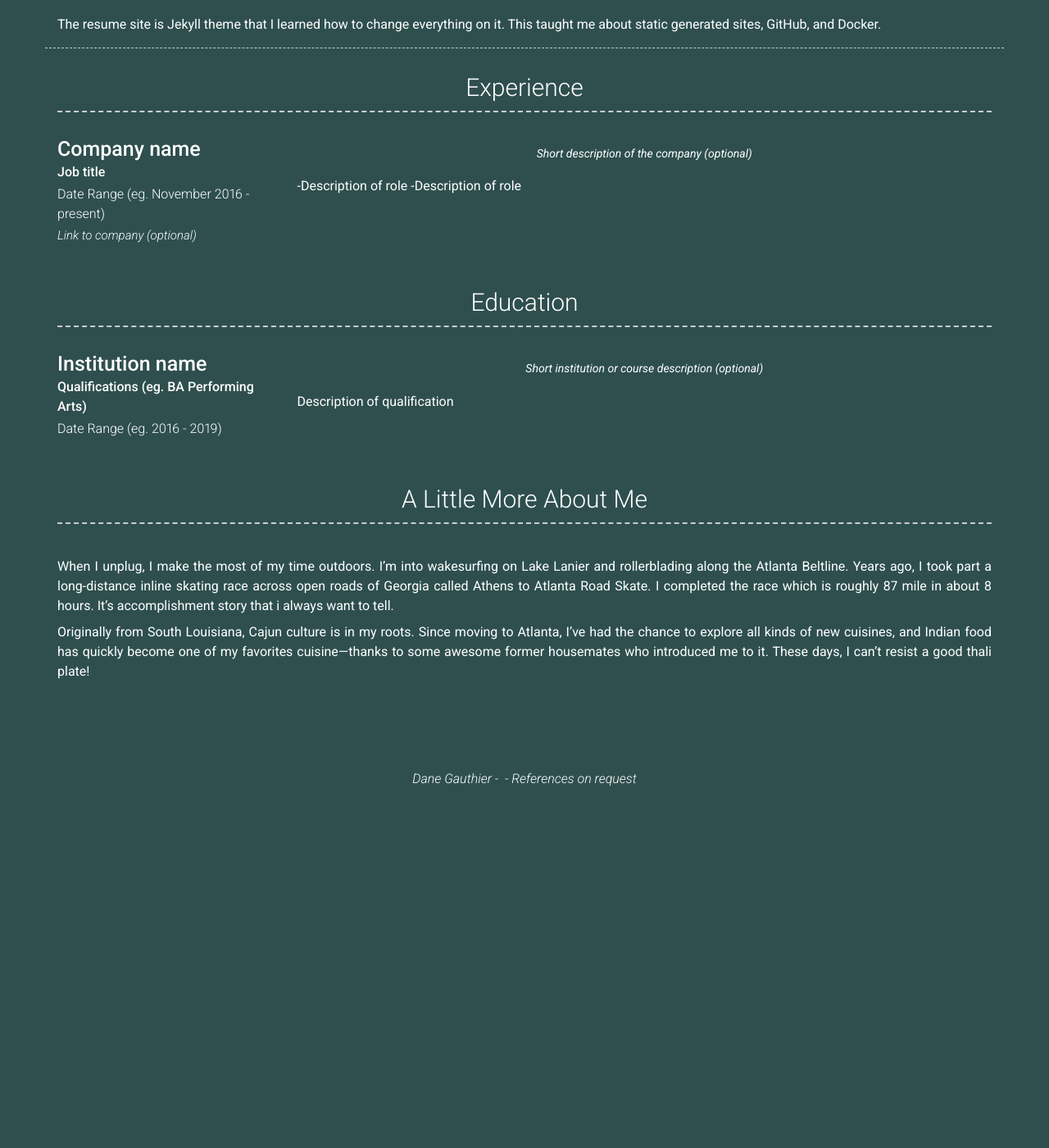
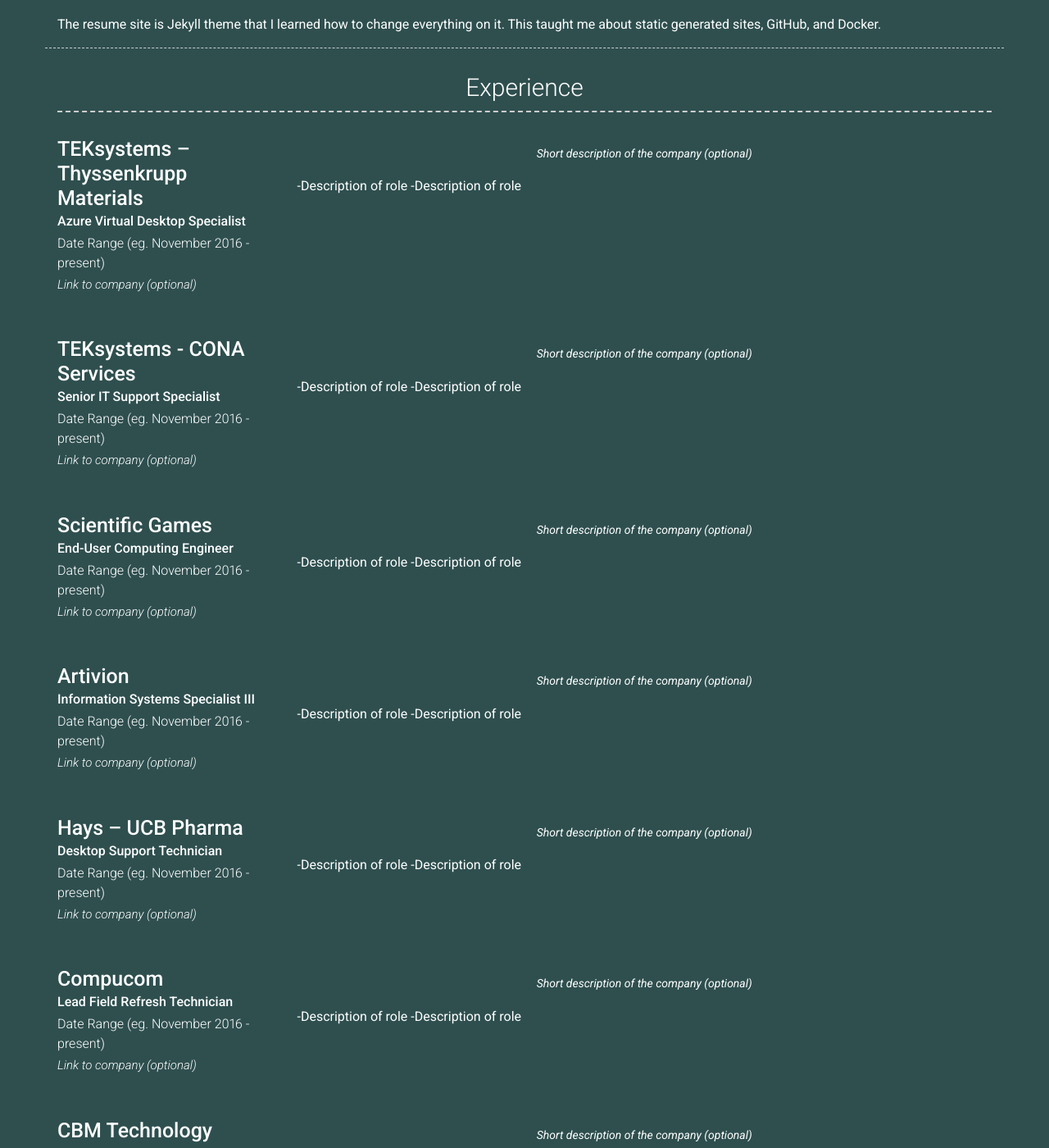
Before and after one commit to dane-gauthier/danegauthier.github.io, a Jekyll site: the page built from index.md, in a window 1280 px wide and 1400 px high, scrolled down 720 px. Shown: the whole window at 82% size. Built offline with Jekyll 4.4.1, drawn with Linux system fonts in a browser that asks for light colours; nearby versions of some CDN libraries; before the commit the page ends 1690 px from its top, so only the background shows below that; some of the changed text lies outside the part shown.

Commit message:
Company names and Job titles

```diff
--- a/_config.yml
+++ b/_config.yml
@@ -51,8 +51,8 @@
     layout: list
     content:
       - layout: left
-        title: Company name
-        sub_title: Job title
+        title: TEKsystems – Thyssenkrupp Materials
+        sub_title: Azure Virtual Desktop Specialist
         caption: Date Range (eg. November 2016 - present)
         link: Link to company (optional)
         quote: >
@@ -60,6 +60,77 @@
         description: | # this will include new lines to allow paragraphs
           -Description of role
           -Description of role
+      - layout: left
+        title: TEKsystems - CONA Services
+        sub_title: Senior IT Support Specialist
+        caption: Date Range (eg. November 2016 - present)
+        link: Link to company (optional)
+        quote: >
+          Short description of the company (optional)
+        description: | # this will include new lines to allow paragraphs
+          -Description of role
+          -Description of role
+      - layout: left
+        title: Scientific Games
+        sub_title: End-User Computing Engineer
+        caption: Date Range (eg. November 2016 - present)
+        link: Link to company (optional)
+        quote: >
+          Short description of the company (optional)
+        description: | # this will include new lines to allow paragraphs
+          -Description of role
+          -Description of role
+      - layout: left
+        title: Artivion
+        sub_title: Information Systems Specialist III
+        caption: Date Range (eg. November 2016 - present)
+        link: Link to company (optional)
+        quote: >
+          Short description of the company (optional)
+        description: | # this will include new lines to allow paragraphs
+          -Description of role
+          -Description of role
+      - layout: left
+        title: Hays – UCB Pharma
+        sub_title: Desktop Support Technician
+        caption: Date Range (eg. November 2016 - present)
+        link: Link to company (optional)
+        quote: >
+          Short description of the company (optional)
+        description: | # this will include new lines to allow paragraphs
+          -Description of role
+          -Description of role
+      - layout: left
+        title: Compucom
+        sub_title: Lead Field Refresh Technician
+        caption: Date Range (eg. November 2016 - present)
+        link: Link to company (optional)
+        quote: >
+          Short description of the company (optional)
+        description: | # this will include new lines to allow paragraphs
+          -Description of role
+          -Description of role
+      - layout: left
+        title: CBM Technology
+        sub_title:  IT Specialist
+        caption: Date Range (eg. November 2016 - present)
+        link: Link to company (optional)
+        quote: >
+          Short description of the company (optional)
+        description: | # this will include new lines to allow paragraphs
+          -Description of role
+          -Description of role
+      - layout: left
+        title: Ntense Technologies
+        sub_title: IT Technician
+        caption: Date Range (eg. November 2016 - present)
+        link: Link to company (optional)
+        quote: >
+          Short description of the company (optional)
+        description: | # this will include new lines to allow paragraphs
+          -Description of role
+          -Description of role
+
   - title: Education
     layout: list
     content:
```
